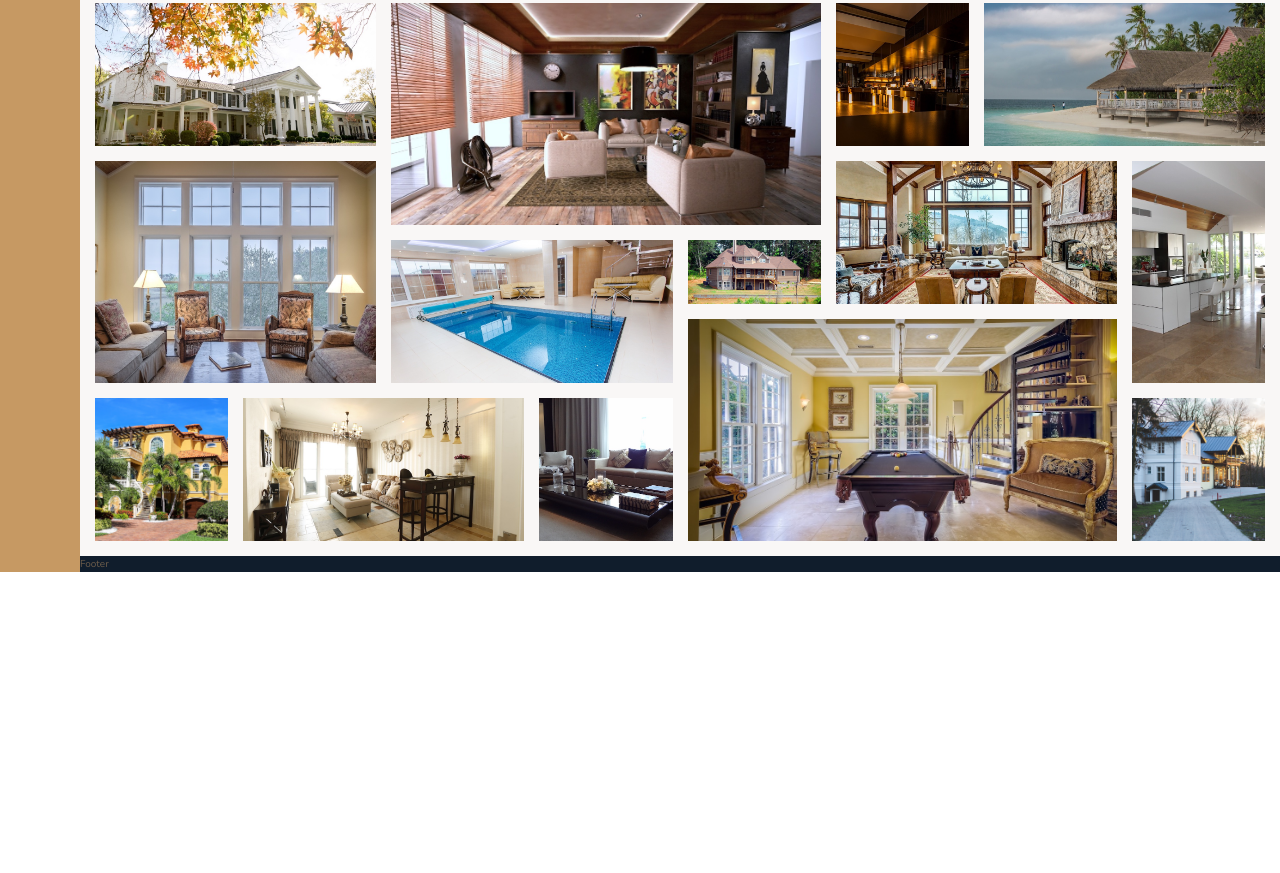
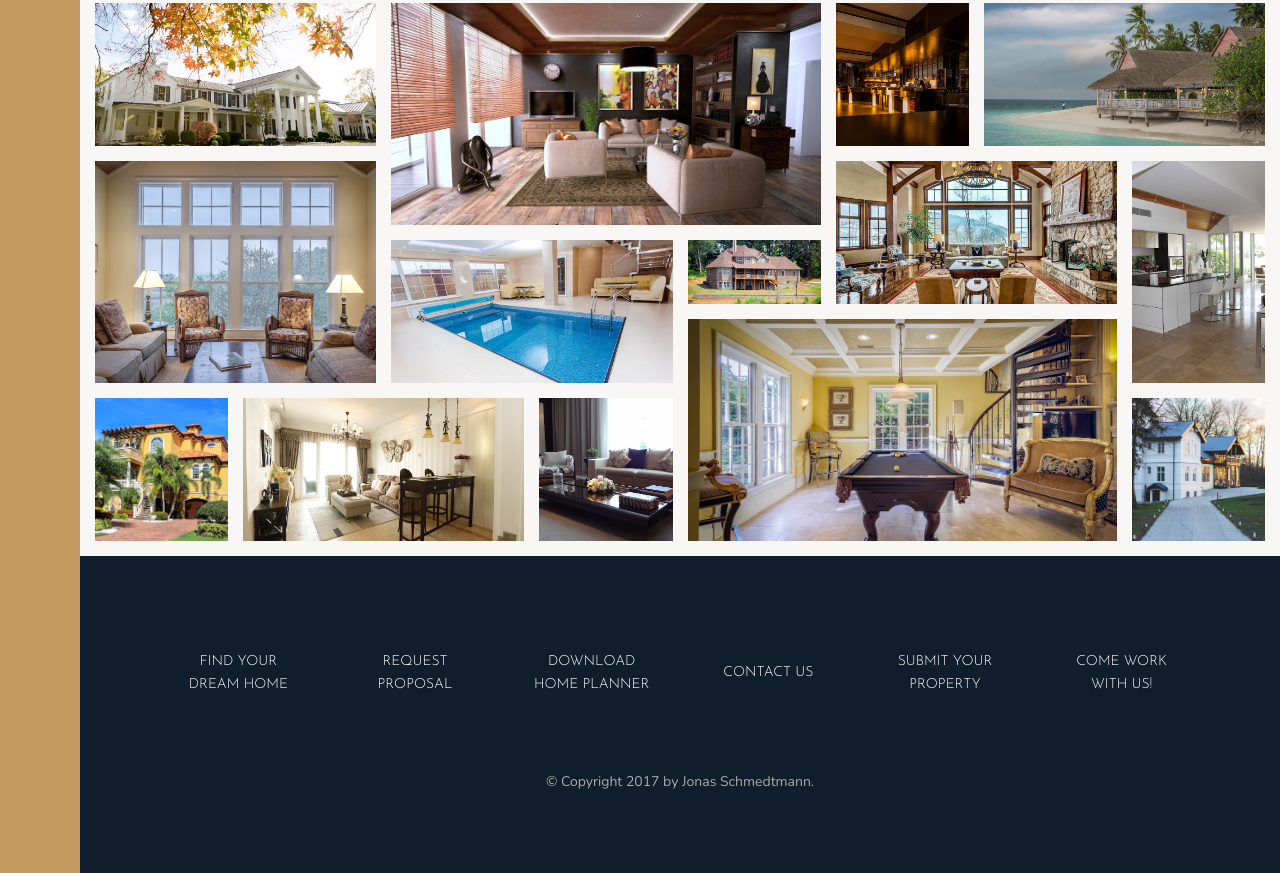
Before and after one commit to Eponce11/Nexter, a website: page index.html in a window 1280 px wide. Shown: the part 3084-3957 px from the top of the page. Before the commit the page ends 3656 px from the top, so only its background shows below. Drawn offline with nearby package versions, Linux system fonts and the light colour scheme.

Commit message:
built footer component

```diff
--- a/index.html
+++ b/index.html
@@ -352,6 +352,18 @@
       </figure>
     </section>
 
-    <footer class="footer">Footer</footer>
+    <footer class="footer">
+      <ul class="nav">
+        <li class="nav__item"><a href="#" class="nav__link">Find your dream home</a></li>
+        <li class="nav__item"><a href="#" class="nav__link">Request proposal</a></li>
+        <li class="nav__item"><a href="#" class="nav__link">Download home planner</a></li>
+        <li class="nav__item"><a href="#" class="nav__link">Contact us</a></li>
+        <li class="nav__item"><a href="#" class="nav__link">Submit your property</a></li>
+        <li class="nav__item"><a href="#" class="nav__link">Come work with us!</a></li>
+      </ul>
+      <p class="copyright">
+        &copy; Copyright 2017 by Jonas Schmedtmann.
+      </p>
+    </footer>
   </body>
 </html>
--- a/sass/_footer.scss
+++ b/sass/_footer.scss
@@ -1,4 +1,40 @@
 .footer {
   background-color: $color-secondary;
   grid-column: full-start / full-end;
+  padding: 8rem;
+
+  .nav {
+    list-style: none;
+
+    display: grid;
+    grid-template-columns: repeat(auto-fit, minmax(15rem, 1fr));
+    gap: 2rem;
+    align-items: center;
+
+    &__link:link,
+    &__link:visited {
+      font-size: 1.4rem;
+      color: #fff;
+      text-decoration: none;
+      font-family: $font-display;
+      text-transform: uppercase;
+      text-align: center;
+      padding: 1.5rem;
+      display: block;
+      transition: all .2s;
+    }
+
+    &__link:hover,
+    &__link:active {
+      background-color: rgba(#fff, 0.05);
+      transform: translateY(-3px);
+    }
+  }
 }
+
+.copyright {
+  font-size: 1.4rem;
+  color: $color-grey-light-2;
+  margin-top: 6rem;
+  text-align: center;
+}
```
Also changed, not shown: css/style.css, 1 other file.
